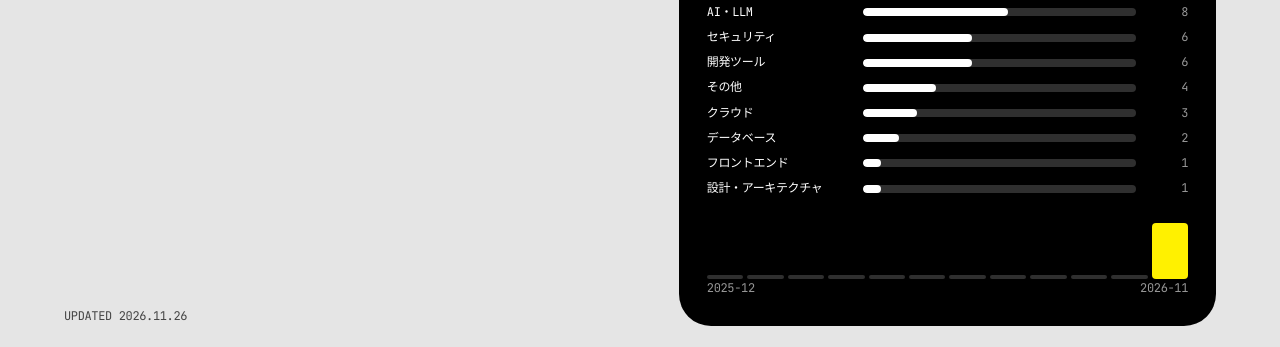
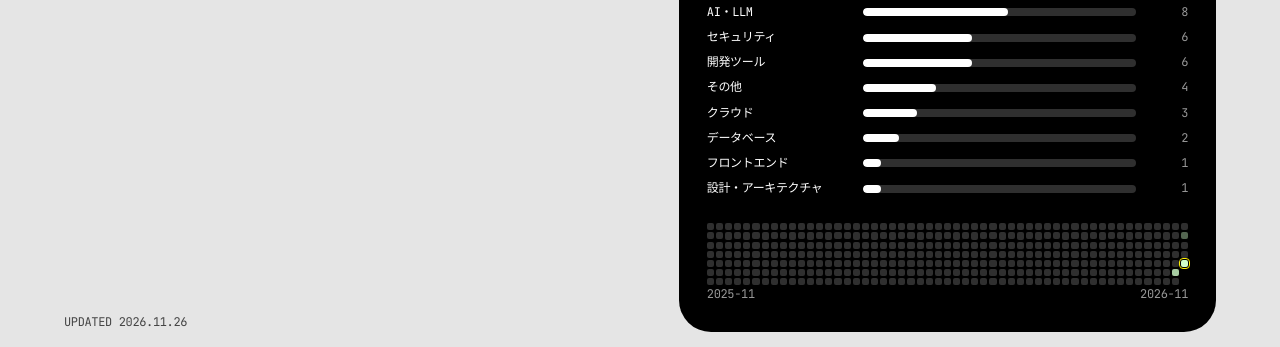
Before and after one commit to saryn17/read-log, a plain HTML site: page site/index.html in a window 1280 px wide. Shown: the part 453-800 px from the top of the page. Drawn offline with Linux system fonts and the light colour scheme.

Commit message:
stats: day-by-day graph of reads in place of the monthly bars

```diff
--- a/site/app.js
+++ b/site/app.js
@@ -105,7 +105,14 @@
     const byCat = L.countBy(data.map((a) => ({ a })), (a) => [a.category]);
     const top = cats.map((c) => ({ c, n: byCat.get(c.id) || 0 })).filter((x) => x.n).sort((x, y) => y.n - x.n);
     const max = Math.max(1, ...top.map((x) => x.n));
-    const mmax = Math.max(1, ...s.months.map((m) => m.n));
+    const grid = L.dayGrid(data);
+    const cells = grid.cols.map((col) => col.map((c) => {
+      if (!c) return '<i class="gd none"></i>';
+      const label = `${c.key}: ${c.n}`;
+      if (!c.n) return `<i class="gd${c.today ? ' today' : ''}" title="${label}"></i>`;
+      const on = chipOn('read:' + c.key);
+      return `<button type="button" class="gd l${c.level}${on ? ' on' : ''}${c.today ? ' today' : ''}" data-toggle="read:${c.key}" aria-pressed="${on}" aria-label="${label}" title="${label}"></button>`;
+    }).join('')).join('');
     $('#stats').innerHTML =
       `<div class="st-head mono"><span>TOTAL READ</span><span class="dot"></span></div>` +
       `<div class="st-num">${pad(s.total, 3)}</div>` +
@@ -115,9 +122,8 @@
       (top.length ? `<div class="st-cats">${top.map((x) =>
         `<button type="button" class="brow${chipOn('cat:' + x.c.id) ? ' on' : ''}" data-toggle="cat:${esc(x.c.id)}">` +
         `<span class="mono">${esc(x.c.label)}</span><span class="track"><i style="width:${(x.n / max * 100).toFixed(1)}%"></i></span><span class="mono">${x.n}</span></button>`).join('')}</div>` : '') +
-      `<div><div class="st-months" role="img" aria-label="直近12か月の読了数">${s.months.map((m) =>
-        `<i class="${m.n ? 'has' : ''}${m.key === s.currentMonth ? ' now' : ''}" style="height:${m.n ? Math.max(8, m.n / mmax * 100) : 0}%" title="${m.key}: ${m.n}"></i>`).join('')}</div>` +
-      `<div class="st-foot mono"><span>${s.months[0].key}</span><span>${s.months[11].key}</span></div></div>`;
+      `<div><div class="st-grass" role="group" aria-label="日ごとの読了数">${cells}</div>` +
+      `<div class="st-foot mono"><span>${grid.first.slice(0, 7)}</span><span>${s.currentMonth}</span></div></div>`;
     $('#updated').textContent = s.latest ? 'UPDATED ' + fmtDate(s.latest) : '';
     $('#bar-count').textContent = pad(s.total, 3) + ' ARTICLES';
   }
--- a/site/lib.js
+++ b/site/lib.js
@@ -258,6 +258,38 @@
     return m;
   }
 
+  /**
+   * Day grid for a contribution-style graph: `weeks` columns, Sunday first, ending with the week
+   * that holds `now`. Cells after `now` are null. level is 0 (nothing read) to 4.
+   */
+  function dayGrid(items, now, weeks) {
+    weeks = weeks || 53;
+    const d = now || new Date();
+    const pad2 = (n) => String(n).padStart(2, '0');
+    const key = (t) => t.getFullYear() + '-' + pad2(t.getMonth() + 1) + '-' + pad2(t.getDate());
+    const count = new Map();
+    for (const a of items) count.set(a.read, (count.get(a.read) || 0) + 1);
+    const today = new Date(d.getFullYear(), d.getMonth(), d.getDate());
+    const start = new Date(today.getFullYear(), today.getMonth(), today.getDate() - today.getDay() - (weeks - 1) * 7);
+    const peak = Math.max(1, ...[...count.values()]);
+    const level = (n) => (n === 0 ? 0 : Math.min(4, Math.max(1, Math.ceil((n / peak) * 4))));
+    const cols = [];
+    let total = 0;
+    for (let w = 0; w < weeks; w++) {
+      const col = [];
+      for (let i = 0; i < 7; i++) {
+        const t = new Date(start.getFullYear(), start.getMonth(), start.getDate() + w * 7 + i);
+        if (t > today) { col.push(null); continue; }
+        const k = key(t);
+        const n = count.get(k) || 0;
+        total += n;
+        col.push({ key: k, n, level: level(n), today: t.getTime() === today.getTime() });
+      }
+      cols.push(col);
+    }
+    return { cols, total, peak, first: key(start) };
+  }
+
   function stats(items, now) {
     const d = now || new Date();
     const ym = d.getFullYear() + '-' + String(d.getMonth() + 1).padStart(2, '0');
@@ -337,5 +369,5 @@
     return out + esc(text.slice(pos));
   }
 
-  return { OPS, KIND_LABEL, norm, esc, tokenize, splitQuery, joinQuery, compile, prepare, matchArticle, filterItems, pointMatches, sortItems, groupItems, countBy, stats, suggest, highlight, editDistanceWithin };
+  return { OPS, KIND_LABEL, norm, esc, tokenize, splitQuery, joinQuery, compile, prepare, matchArticle, filterItems, pointMatches, sortItems, groupItems, countBy, stats, dayGrid, suggest, highlight, editDistanceWithin };
 });
--- a/site/style.css
+++ b/site/style.css
@@ -65,10 +65,17 @@ mark { background: var(--yellow); color: var(--carbon); border-radius: 2px; padd
 .brow .track i { display: block; height: 100%; background: var(--paper); border-radius: 8px; }
 .brow:hover .track i { background: var(--mint); }
 .brow.on .track i { background: var(--yellow); }
-.st-months { display: grid; grid-template-columns: repeat(12, 1fr); gap: 4px; align-items: end; height: 56px; }
-.st-months i { display: block; background: var(--graphite); border-radius: 4px; min-height: 4px; }
-.st-months i.has { background: var(--paper); }
-.st-months i.now { background: var(--yellow); }
+/* day-by-day graph: one column per week, Sunday at the top; green steps are mint over carbon */
+.st-grass { display: grid; grid-template-columns: repeat(53, 1fr); grid-template-rows: repeat(7, auto); grid-auto-flow: column; gap: 2px; }
+.gd { display: block; aspect-ratio: 1; min-width: 0; padding: 0; border-radius: 2px; background: var(--graphite); }
+.gd.none { background: transparent; }
+.gd.l1 { background: #546651; }
+.gd.l2 { background: #7d9979; }
+.gd.l3 { background: #a7cca2; }
+.gd.l4 { background: var(--mint); }
+button.gd:hover { background: var(--paper); }
+.gd.on, button.gd.on:hover { background: var(--yellow); }
+.gd.today { outline: 1px solid var(--yellow); outline-offset: 1px; }
 .st-foot { display: flex; justify-content: space-between; color: var(--smoke); }
 
 /* ---------- search panel */
@@ -215,6 +222,7 @@ body.is-empty #search, body.is-empty .controls, body.is-empty #sbox { display: n
   .sbox { padding: 8px 14px; border-radius: 32px; }
   .brow { grid-template-columns: 7em 1fr 2em; }
   .st-row b { font-size: 32px; }
+  .st-grass { gap: 1px; }
   .seg { border-radius: 24px; padding-left: 12px; }
   .card { border-radius: 24px; }
   .gh h2 { font-size: 40px; }
```
Also changed, not shown: tests/lib.test.js (+16 -0 lines).
